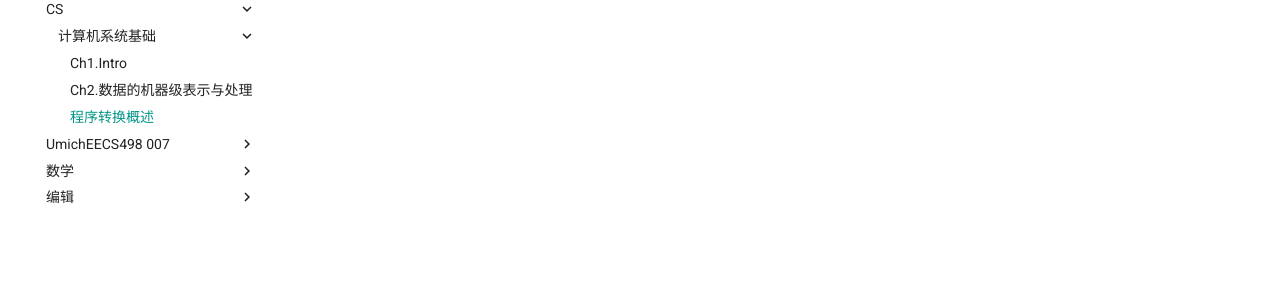
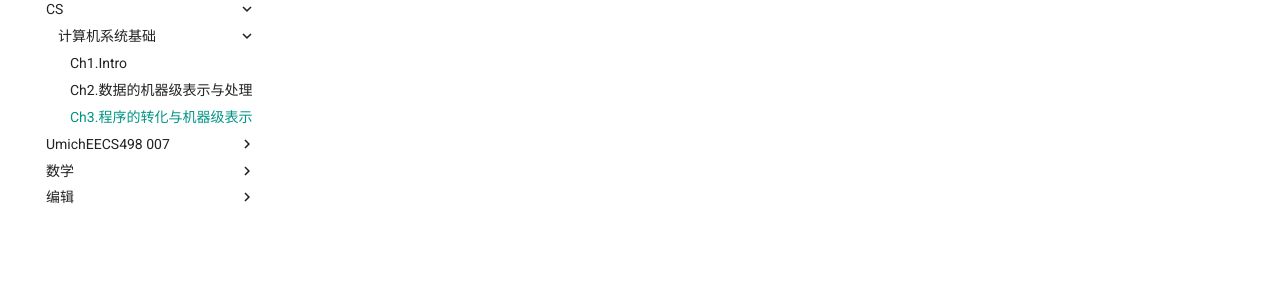
Before and after one commit to StonerShaw/notes, an MkDocs documentation site: the page built from docs/CS/计算机系统基础/Ch3.程序的转化与机器级表示.md, in a window 1280 px wide. Shown: the part 156-456 px from the top of the page. Built offline with MkDocs 1.6.1 and Material for MkDocs 9.7.7, drawn with Linux system fonts in a browser that asks for light colours.

Commit message:
title test
Affected files:
docs/CS/计算机系统基础/Ch3.程序的转化与机器级表示.md

```diff
--- a/docs/CS/计算机系统基础/Ch3.程序的转化与机器级表示.md
+++ b/docs/CS/计算机系统基础/Ch3.程序的转化与机器级表示.md
@@ -1 +1,5 @@
+---
+title: Ch3.程序的转化与机器级表示
+---
+
 # 程序转换概述
```
